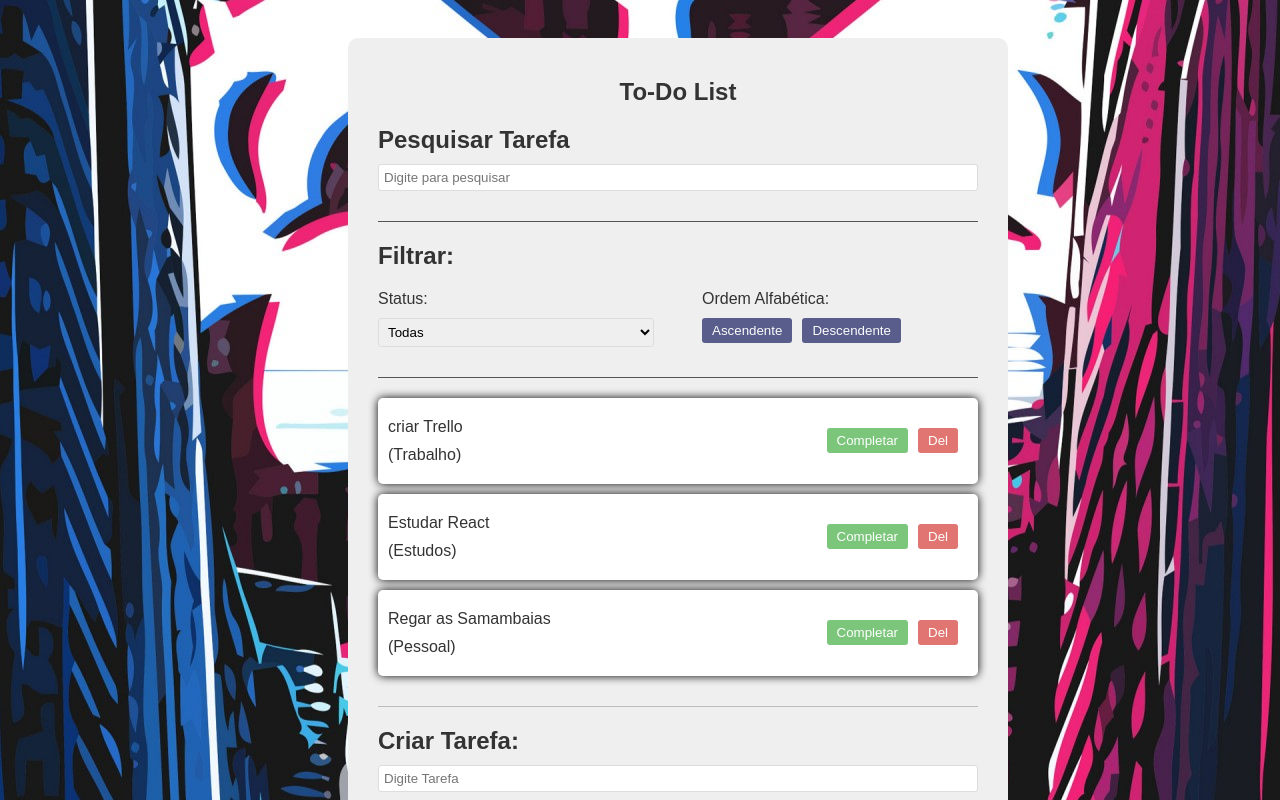
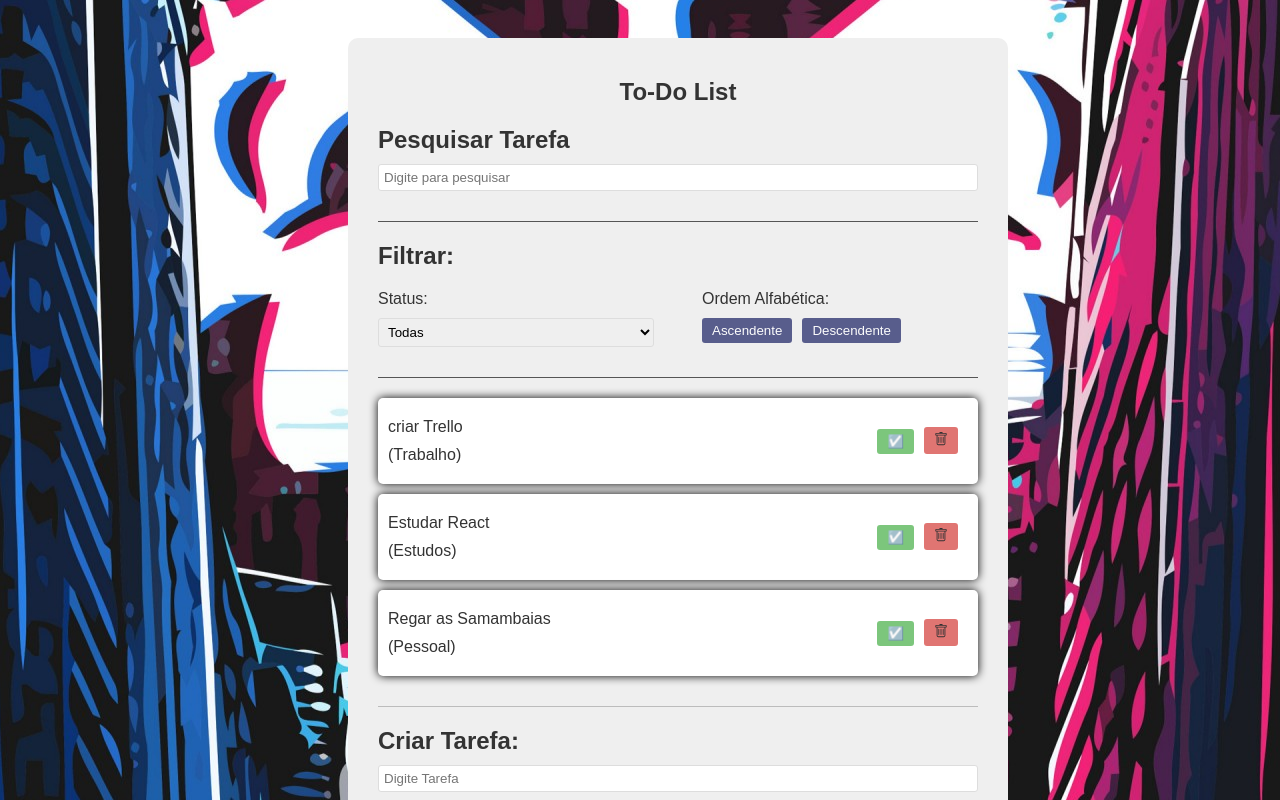
Before and after one commit to Renato-Miranda/todo-list-react, a React (Vite) app: page / in a window 1280 px wide. Shown: the top 800 px of the page. Built offline with nearby package versions, Linux system fonts and the light colour scheme.

Commit message:
feat: instalação da bibliotace react-icons

```diff
--- a/package.json
+++ b/package.json
@@ -13,6 +13,7 @@
     "phosphor-icons": "^1.4.2",
     "react": "^18.2.0",
     "react-dom": "^18.2.0",
+    "react-icons": "^4.11.0",
     "styled-components": "^6.0.9"
   },
   "devDependencies": {
--- a/src/app.styles.js
+++ b/src/app.styles.js
@@ -1,7 +1,7 @@
 import styled from "styled-components";
 
 export const StylesApp = styled.section `
-     max-width: 600px;
+    max-width: 600px;
     margin: 0 auto 300px;
     background-color: #efefef;
     padding: 20px 30px;
--- /dev/null
+++ b/src/components/Icons/Lixeira.jsx
@@ -0,0 +1,11 @@
+import { BsTrash } from 'react-icons/bs'
+
+const Lixeira = () => {
+    return (
+        <div>
+            <BsTrash size={14} color="#000000" />
+        </div>
+    )
+}
+
+export default Lixeira
--- a/src/components/Todo/Todo.jsx
+++ b/src/components/Todo/Todo.jsx
@@ -1,5 +1,6 @@
 /* eslint-disable react/prop-types */
 import { StylesTodo } from './todo.styles.js'
+import Lixeira from '../Icons/Lixeira.jsx'
 const Todo = ({ todo, removeTodo, completeTodo }) => {
     return (
         <StylesTodo
@@ -9,8 +10,8 @@ const Todo = ({ todo, removeTodo, completeTodo }) => {
                 <p className="category">({todo.category})</p>
             </div>
             <div>
-                <button className="complete" onClick={() => completeTodo(todo.id)}>Completar</button>
-                <button className="remove" onClick={() => removeTodo(todo.id)}>Del</button>
+                <button className="complete" onClick={() => completeTodo(todo.id)}>☑️</button>
+                <button className="remove" onClick={() => removeTodo(todo.id)}><Lixeira /></button>
             </div>
         </StylesTodo>
     )
```
Also changed, not shown: 1 other file (tests, documents, lock files or other folders).
